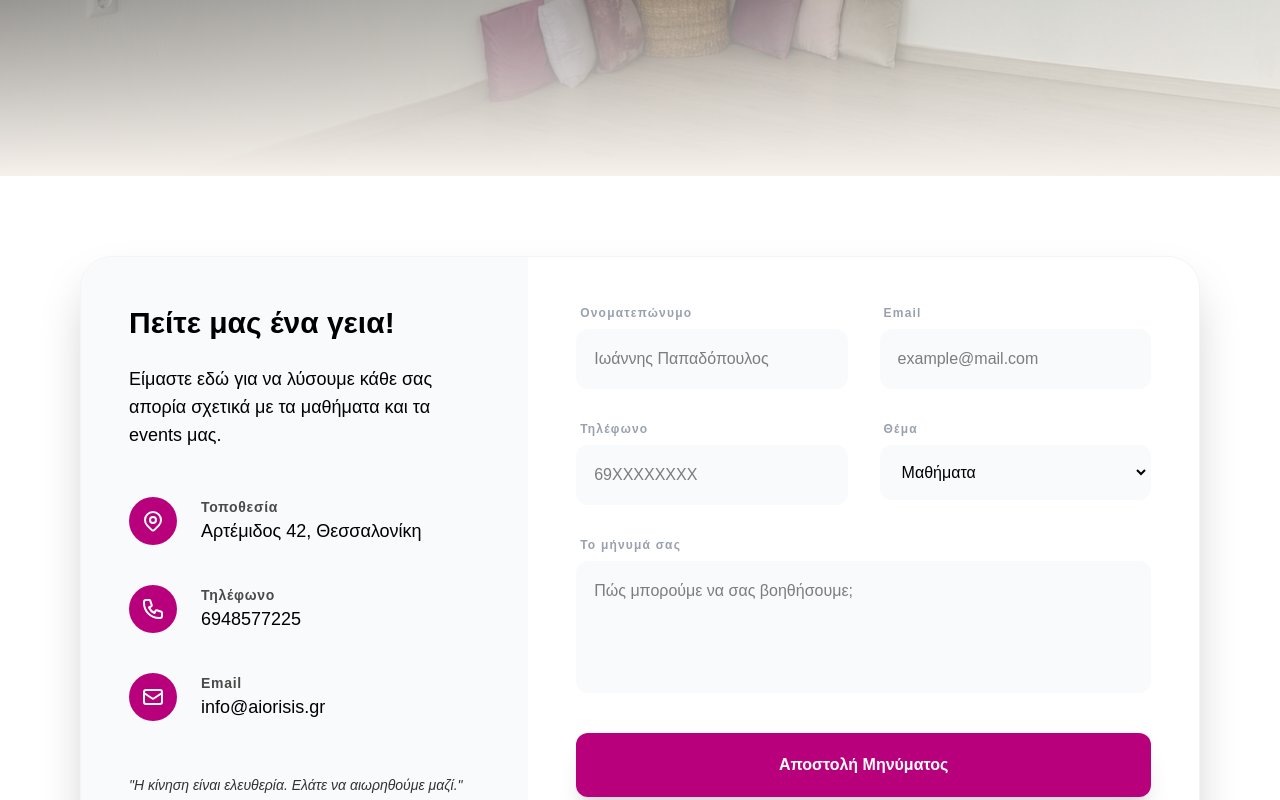
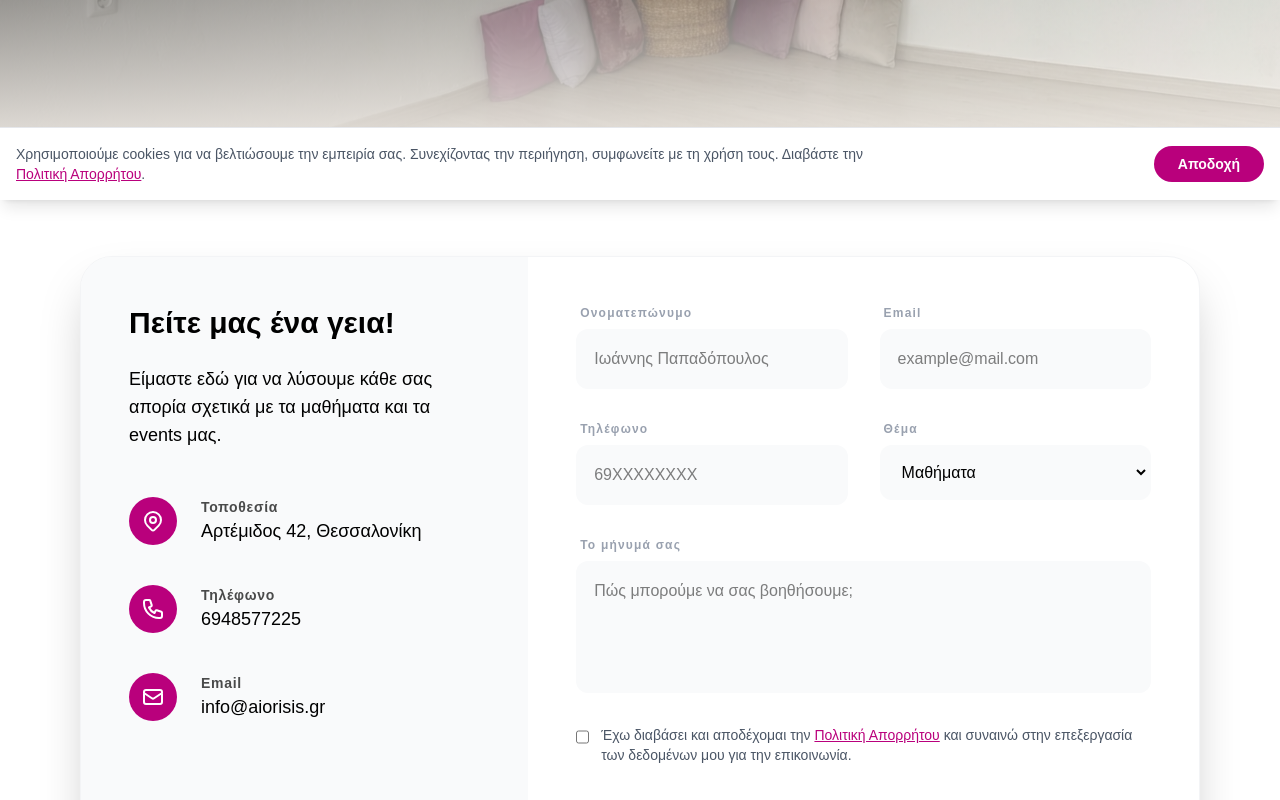
Before and after one commit to Tsagiannoudis/aiorisis, a Next.js app: page /contact in a window 1280 px wide. Shown: the part 600-1400 px from the top of the page. Built offline with nearby package versions, Linux system fonts and the light colour scheme; no server answers.

Commit message:
cookies website + consent contact form

```diff
--- a/app/layout.tsx
+++ b/app/layout.tsx
@@ -4,6 +4,7 @@ import "./globals.css";
 import ScrollToTopButton from "@/components/extraComponents/ScrollToTopButton";
 import Navbar from "@/components/Navbar";
 import Footer from "@/components/Footer";
+import CookieConsent from "@/components/extraComponents/CookieConsent";
 
 const geistSans = Geist({
   variable: "--font-geist-sans",
@@ -43,6 +44,7 @@ export default function RootLayout({
       <body className="min-h-full flex flex-col">
         <Navbar />
         {children}
+        <CookieConsent />
               <ScrollToTopButton />
         <Footer />
       </body>
--- a/components/contact/ContactFormSection.tsx
+++ b/components/contact/ContactFormSection.tsx
@@ -227,6 +227,19 @@ const ContactFormSection = () => {
                 ></textarea>
               </div>
 
+              <div className="md:col-span-2 flex items-start gap-3 mb-2">
+                <input
+                  id="privacy"
+                  name="privacy"
+                  type="checkbox"
+                  required
+                  className="mt-1 w-4 h-4 text-[#B9007C] border-gray-300 rounded focus:ring-[#B9007C] cursor-pointer"
+                />
+                <label htmlFor="privacy" className="text-sm text-gray-600 cursor-pointer">
+                  Έχω διαβάσει και αποδέχομαι την <Link href="/privacy-policy" className="text-[#B9007C] underline hover:text-[#9a0068]">Πολιτική Απορρήτου</Link> και συναινώ στην επεξεργασία των δεδομένων μου για την επικοινωνία.
+                </label>
+              </div>
+
               <div className="md:col-span-2 mt-2">
                 <button
                   disabled={isPending}
--- a/components/extraComponents/FormActions.ts
+++ b/components/extraComponents/FormActions.ts
@@ -12,10 +12,15 @@ export async function sendEmailAction(formData: FormData) {
     const phone = formData.get('phone') as string;
     const subject = formData.get('subject') as string;
     const message = formData.get('message') as string;
+    const privacyConsent = formData.get('privacy');
 
     // Βασικό validation
     if (!fullname || !email || !message) {
       return { success: false, error: 'Παρακαλώ συμπληρώστε τα υποχρεωτικά πεδία (Όνομα, Email, Μήνυμα).' };
+    }
+
+    if (privacyConsent !== 'on') {
+      return { success: false, error: 'Πρέπει να αποδεχτείτε την Πολιτική Απορρήτου για να συνεχίσετε.' };
     }
 
     const { data, error } = await resend.emails.send({
```
Also changed, not shown: app/privacy-policy/page.tsx (renamed from data/page.tsx).
